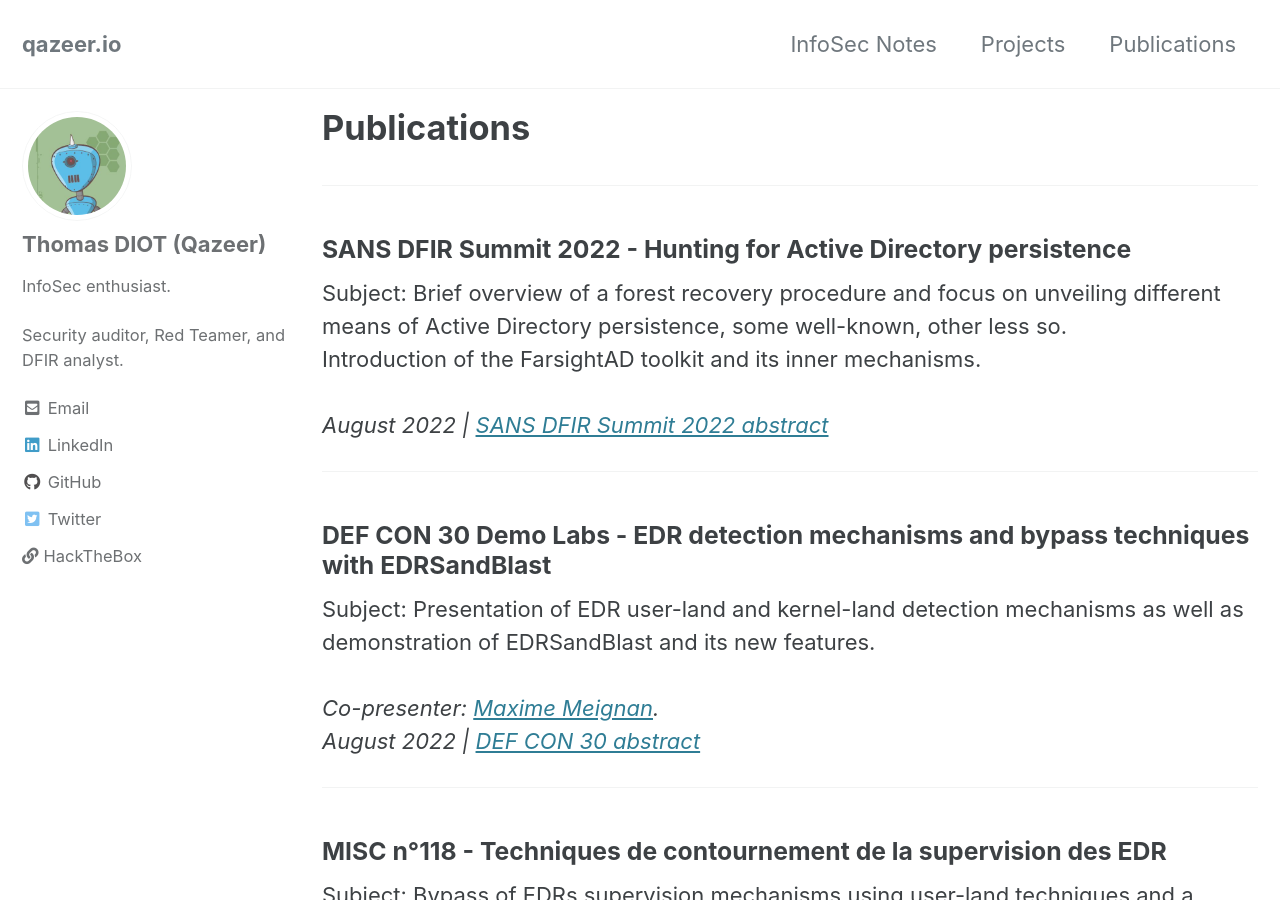
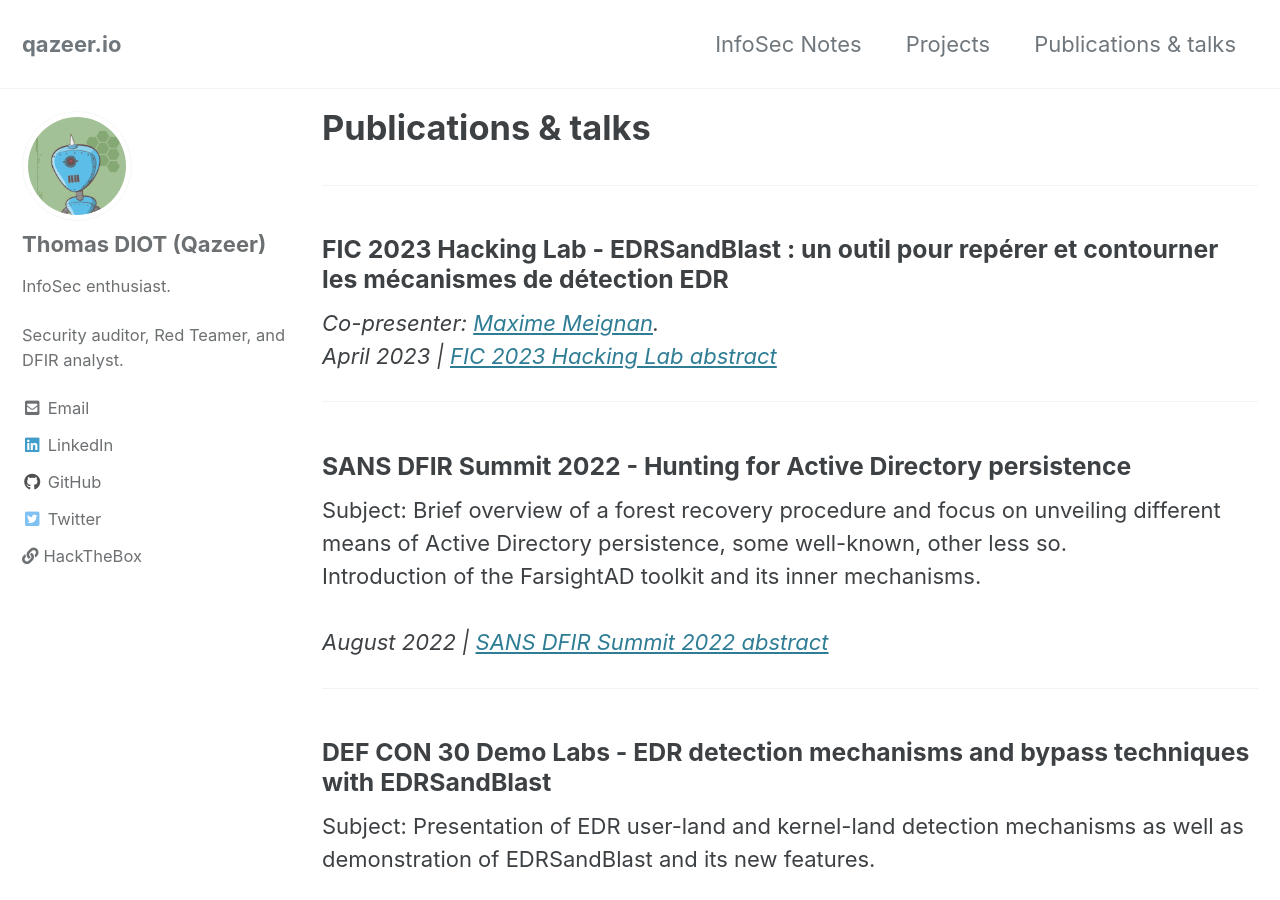
Before and after one commit to Qazeer/qazeer.github.io, a Jekyll site: the page built from _pages/publications.md, in a window 1280 px wide and 900 px high. Built offline with Jekyll 4.4.1, drawn with Linux system fonts in a browser that asks for light colours; cached includes are drawn as plain includes.

Commit message:
Add FIC talks and rename page

```diff
--- a/_data/navigation.yml
+++ b/_data/navigation.yml
@@ -4,5 +4,5 @@
     url: https://notes.qazeer.io/
   - title: "Projects"
     url: /projects/
-  - title: "Publications"
+  - title: "Publications & talks"
     url: /publications/
--- a/_pages/publications.md
+++ b/_pages/publications.md
@@ -3,9 +3,15 @@
 classes:
   - wide
   - smallfont
-title:  "Publications"
+title:  "Publications & talks"
 permalink: /publications/
 ---
+
+--------------------------------------------------------------------------------
+
+### FIC 2023 Hacking Lab - EDRSandBlast : un outil pour repérer et contourner les mécanismes de détection EDR
+*Co-presenter: [Maxime Meignan](https://twitter.com/th3m4ks).<br>*
+*April 2023 | [FIC 2023 Hacking Lab abstract](https://fic.app.swapcard.com/widget/event/fic-2023/planning/UGxhbm5pbmdfMTE5MzAwMg==)*
 
 --------------------------------------------------------------------------------
 
--- a/index.html
+++ b/index.html
@@ -10,8 +10,8 @@
     years on attack vectors and digital forensics. <br><br> Accessible at [https://notes.qazeer.io](https://notes.qazeer.io) or [https://github.com/Qazeer/InfoSec-Notes](https://github.com/Qazeer/InfoSec-Notes)."
   - title: "Projects"
     excerpt: "Open-source offensive tools I created or had the occassion to contribute to."
-  - title: "Publications"
-    excerpt: "Links to external publications / articles I participated in. <br><br> As a native French speaker, most of the publications are in French."
+  - title: "Publications & talks"
+    excerpt: "Links to external publications / articles and talks I participated in. <br><br> As a native French speaker, most of the publications are in French."
 ---
 
 <html>
```
